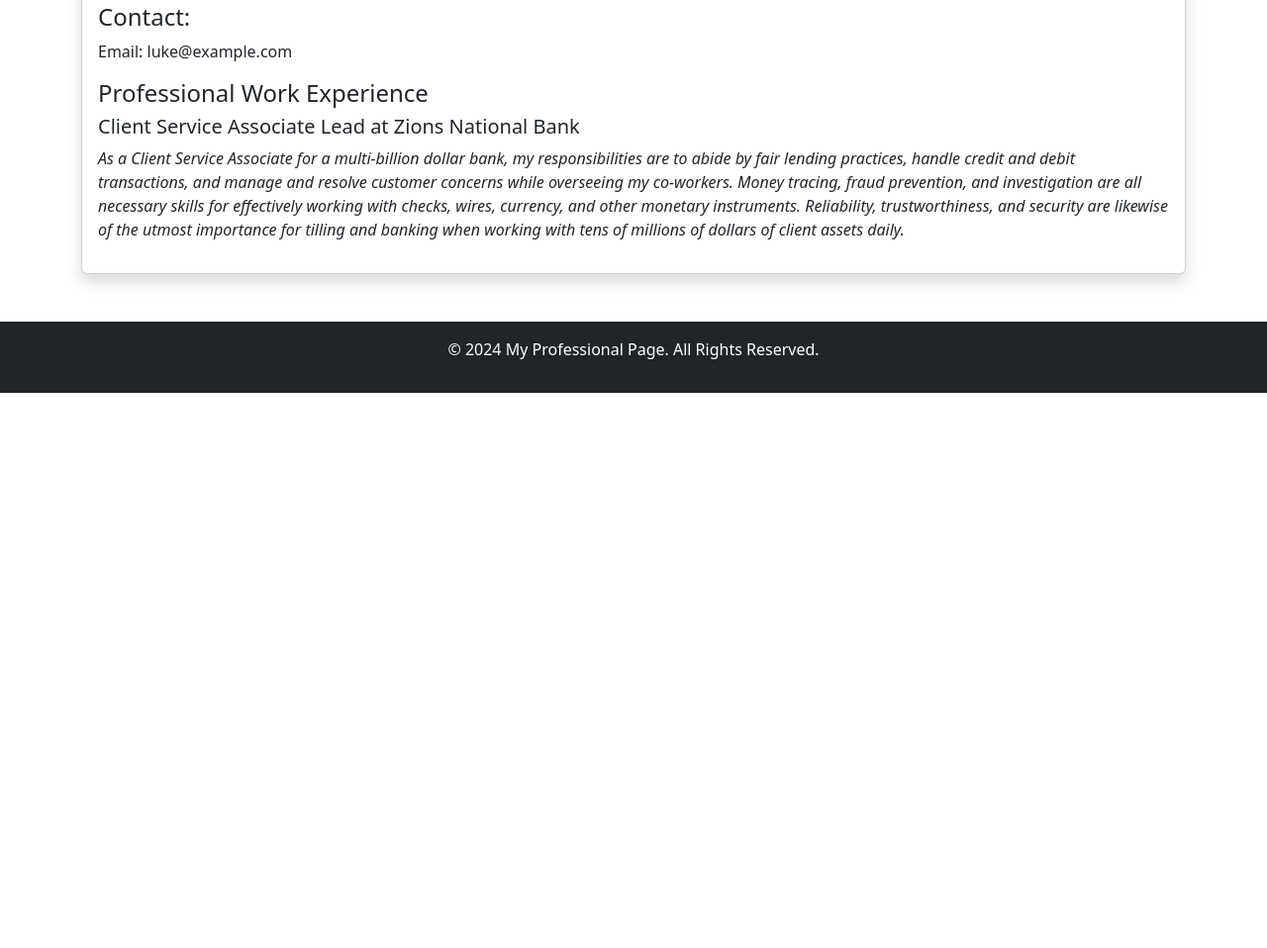
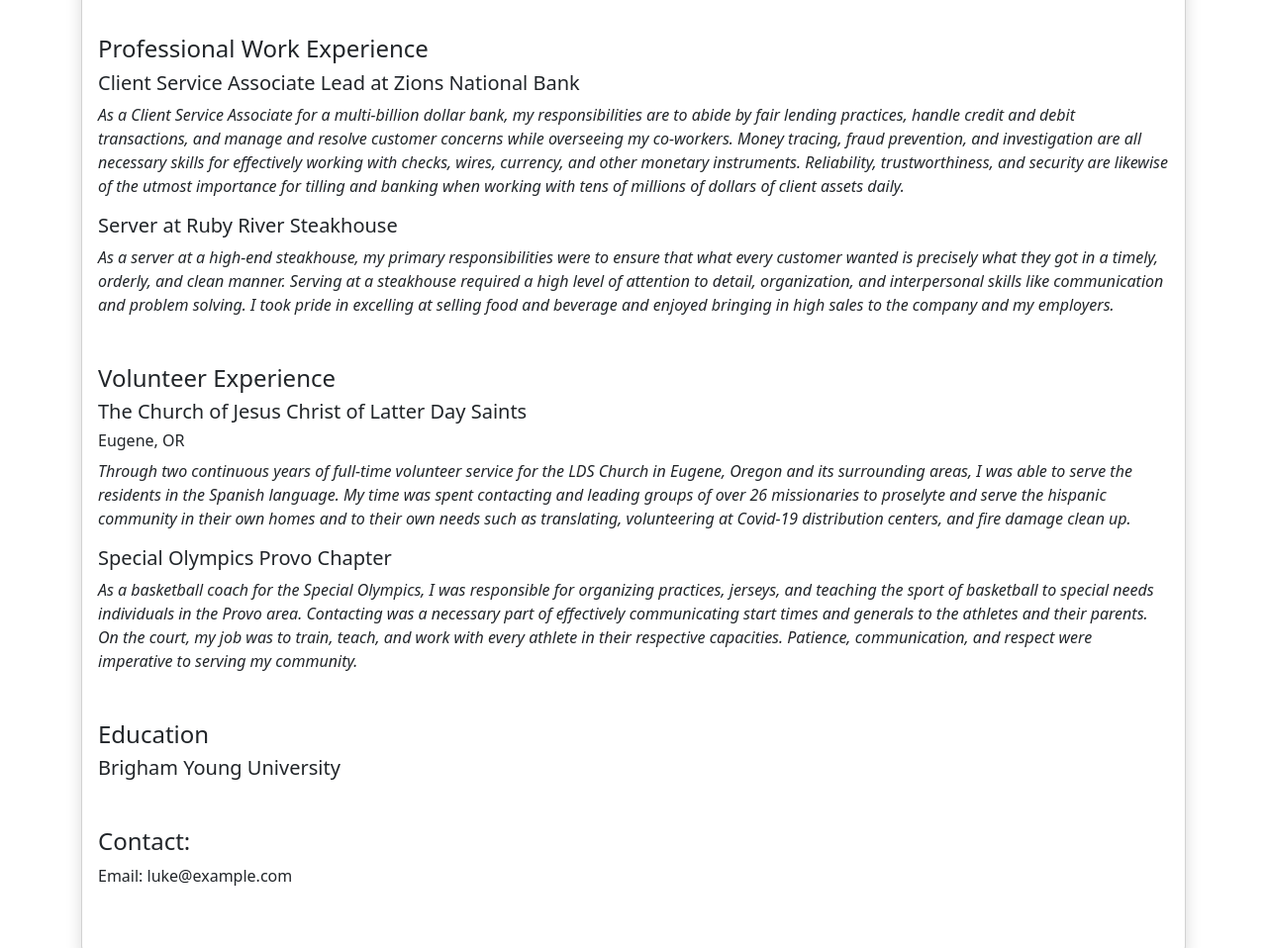
Before and after one commit to leichmann/leichmann.github.io, a plain HTML site: page professional.html in a window 1280 px wide. Shown: the part 483-1441 px from the top of the page at 99% size. Before the commit the page ends 880 px from the top, so only its background shows below. Drawn offline with nearby package versions, Linux system fonts and the light colour scheme.

Commit message:
updated resume

```diff
--- a/professional.html
+++ b/professional.html
@@ -21,6 +21,8 @@
                 <div class="card-body">
                     <h3 class="card-title">Luke Eichmann</h3>
                     <p class="card-text">I am a natural and effective communicator able to evaluate and adapt. I lead with level-headedness and clarity in stressful circumstances. I carry with me a rigid attention to detail and a knack for simplifying. I strive to make every work space determined, innovative, and gritty.</p>
+
+                    <div class="mb-5">
                         <h4>Skills:</h4>
                         <ul>
                             <li>Spanish Language Speaker</li>
@@ -30,12 +32,42 @@
                             <li>Adaptability</li>
                             <li>Writing and Communication</li>
                         </ul>
-                    <h4>Contact:</h4>
-                    <p>Email: luke@example.com</p>
+                    </div>
 
+
+                    <div class="mb-5">
                         <h4>Professional Work Experience</h4>
                         <h5>Client Service Associate Lead at Zions National Bank</h5>
                         <p class="fst-italic">As a Client Service Associate for a multi-billion dollar bank, my responsibilities are to abide by fair lending practices, handle credit and debit transactions, and manage and resolve customer concerns while overseeing my co-workers. Money tracing, fraud prevention, and investigation are all necessary skills for effectively working with checks, wires, currency, and other monetary instruments. Reliability, trustworthiness, and security are likewise of the utmost importance for tilling and banking when working with tens of millions of dollars of client assets daily.</p>
+
+                        <h5>Server at Ruby River Steakhouse</h5>
+                        <p class="fst-italic">
+                            As a server at a high-end steakhouse, my primary responsibilities were to ensure that what every customer wanted is precisely what they got in a timely, orderly, and clean manner. Serving at a steakhouse required a high level of attention to detail, organization, and interpersonal skills like communication and problem solving. I took pride in excelling at selling food and beverage and enjoyed bringing in high sales to the company and my employers.
+                        </p>
+                    </div>
+
+                    <div class="mb-5">
+                        <h4>Volunteer Experience</h4>
+                        <h5>The Church of Jesus Christ of Latter Day Saints</h5>
+                        <h6>Eugene, OR</h6>
+                        <p class="fst-italic">
+                            Through two continuous years of full-time volunteer service for the LDS Church in Eugene, Oregon and its surrounding areas, I was able to serve the residents in the Spanish language. My time was spent contacting and leading groups of over 26 missionaries to proselyte and serve the hispanic community in their own homes and to their own needs such as translating, volunteering at Covid-19 distribution centers, and fire damage clean up.
+                        </p>
+
+                        <h5>Special Olympics Provo Chapter</h5>
+                        <p class="fst-italic">As a basketball coach for the Special Olympics, I was responsible for organizing practices, jerseys, and teaching the sport of basketball to special needs individuals in the Provo area. Contacting was a necessary part of effectively communicating start times and generals to the athletes and their parents. On the court, my job was to train, teach, and work with every athlete in their respective capacities. Patience, communication, and respect were imperative to serving my community.</p>
+                    </div>
+
+                    <div class="mb-5">
+                        <h4>Education</h4>
+                        <h5>Brigham Young University</h5>
+                    </div>
+
+                    <div class="mb-5">
+                        <h4>Contact:</h4>
+                        <p>Email: luke@example.com</p>
+                    </div>
+
                 </div>
             </div>
         </section>
```
Lines whose indentation alone changed are shown as unchanged.
